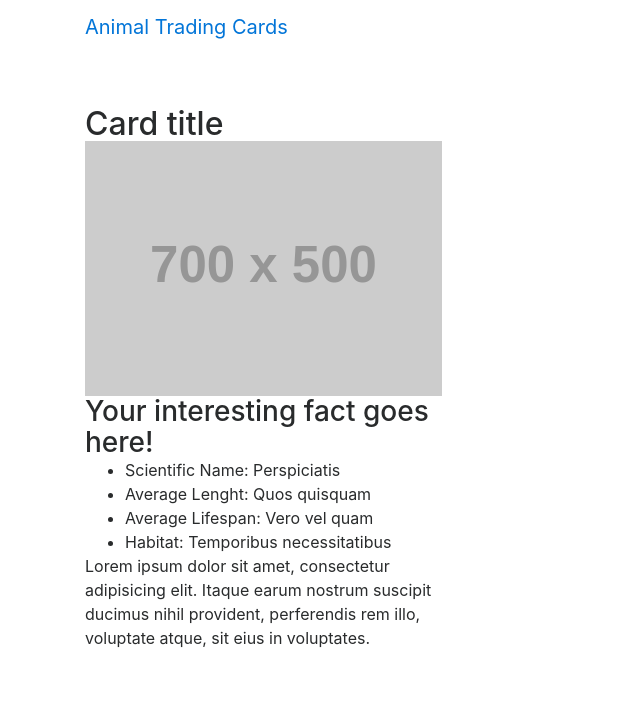
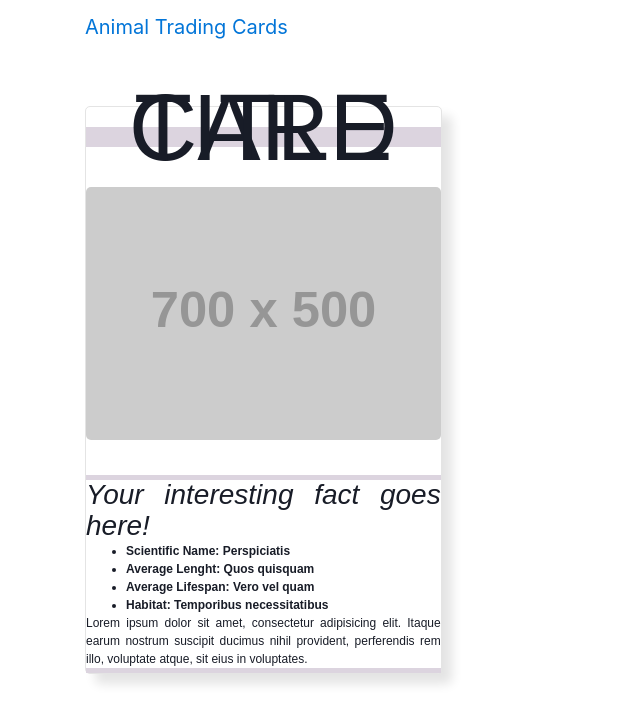
Before and after one commit to NinaKWelch/trading-card-template, a plain HTML site: page index.html in a window 1280 px wide. Shown: the whole page, without its empty margins (0-640 px from the left). Drawn offline with nearby package versions, Linux system fonts and the light colour scheme; placeholder pictures from the web are drawn by us.

Commit message:
New card
Styles for card by Alberto
Card here: https://codepen.io/albertob/pen/mqgbpM?editors=1100

```diff
--- a/styles.css
+++ b/styles.css
@@ -83,12 +83,26 @@ ul {
 please don't change or add any class selectors */
 
 #card-100.card {
-  font-family: ;
+  border: solid 1px #e4e4e4;
+	/*padding: 40px;
+	width: 300px;*/
+	border-radius: 5px;
+	text-align: center;
+	box-shadow: 10px 10px 11px 0 rgba(0,0,0,0.11);
+	margin: auto;
 }
 
 #card-100 .card-title {
-  padding: ;
-  font-size: ;
+  font-family: "Six Caps", sans-serif;
+	font-weight: 500;
+	color: #181c27;
+	text-transform: uppercase;
+	font-size: 95px;
+	line-height: 0;
+	border-bottom: solid 20px #dcd4df;
+	/*padding: 30px 10px;*/
+	margin: 20px 0 40px;
+	display: inline-block;
 }
 
 /* if you have a second line on the card title,
@@ -98,29 +112,38 @@ use this class */
 }
 
 #card-100 img.card-img {
-
+  /*width: 300px;*/
+	border-radius: 5px;
 }
 
 #card-100 .card-body {
-  padding: ;
-  font-size: ;
+  border-top: solid 5px #dcd4df;
+	border-bottom: solid 5px #dcd4df;
+	box-sizing: border-box;
+	/*padding: 15px;*/
+	margin: 35px 0 0 0;
+	text-align: left;
+	font-family: "Poppins", sans-serif;
+	color: #181c27;
+	font-size: 12px;
+	text-align: justify;
 }
 
 #card-100 .card-subtitle {
-  font-size: ;
+  font-style: italic;
 }
 
 #card-100 .card-list-group {
-  padding: ;
-  line-height: ;
+  font-weight: bold;
 }
 
 #card-100 .card-list-group span {
-
+  list-style-type: none;
 }
 
 #card-100 .card-text {
-  line-height: ;
+  padding: 0;
+	margin: 0;
 }
 
 /* If you have a link in your card, add the styles here
```
